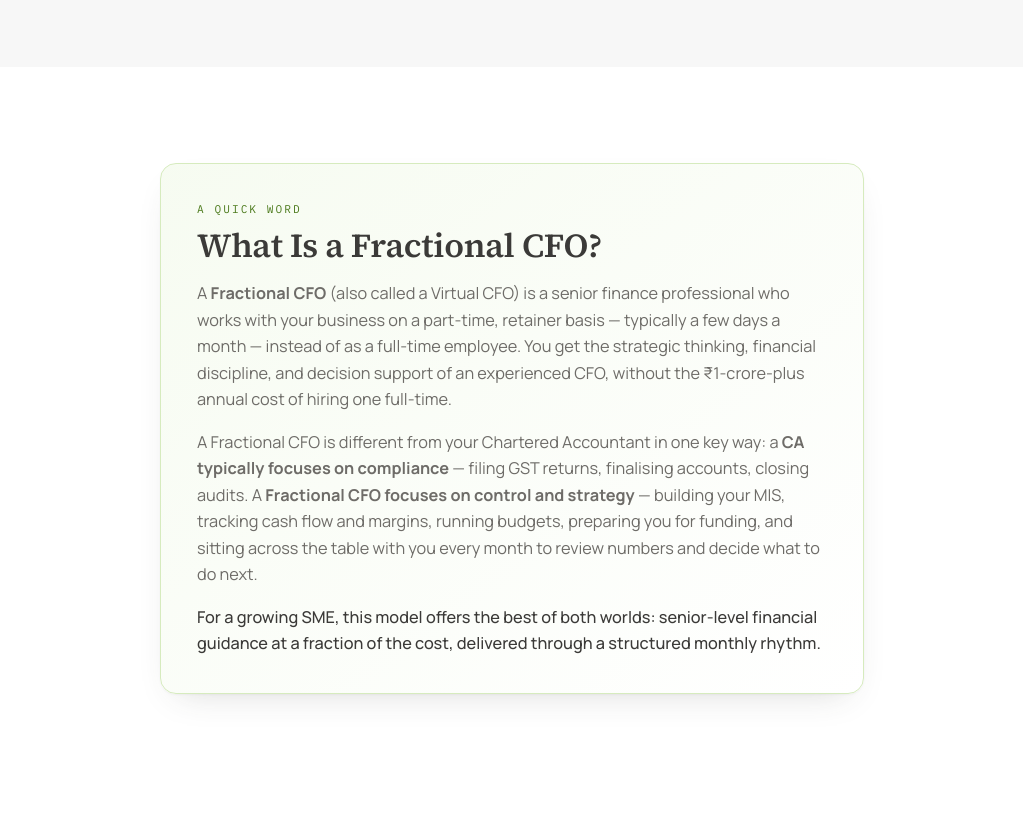
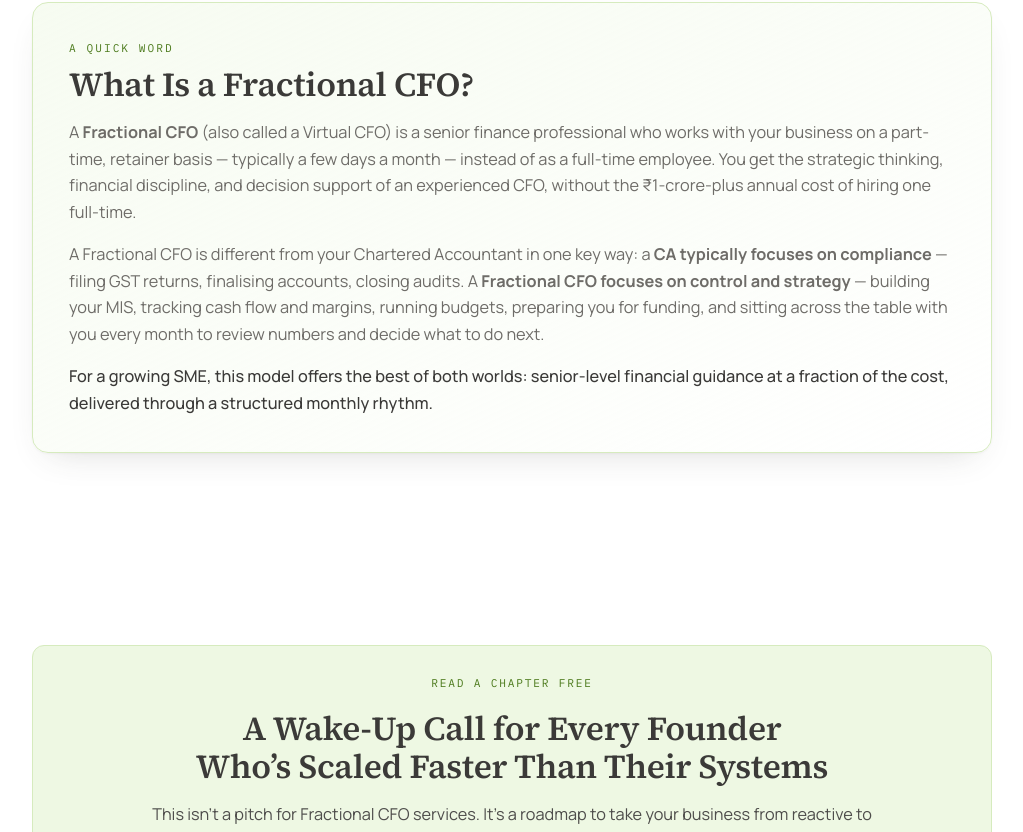
Before and after one commit to PROHIT-CoreTech/finnpulse-site, a Next.js app: page /the-book in a window 1280 px wide. Shown: the part 3048-3880 px from the top of the page, without its empty margins (128-1151 px from the left). Built offline with nearby package versions, Linux system fonts and the light colour scheme.

Commit message:
style: reduce left and right side margins by 50% on book page sections

```diff
--- a/src/app/the-book/page.tsx
+++ b/src/app/the-book/page.tsx
@@ -96,7 +96,7 @@ export default function TheBookPage() {
       </section>
 
       {/* The story */}
-      <Section narrow>
+      <Section containerClassName="max-w-5xl">
         <Reveal>
           <SectionHeading
             eyebrow="The Story"
@@ -190,7 +190,7 @@ export default function TheBookPage() {
       </Section>
 
       {/* What is a Fractional CFO? */}
-      <Section narrow>
+      <Section containerClassName="max-w-5xl">
         <Reveal>
           <div className="rounded-2xl border border-[#D6EBBE] bg-gradient-to-br from-limeSoft/50 to-white p-7 sm:p-9 shadow-card">
             <p className="font-mono text-[0.7rem] uppercase tracking-[0.18em] text-limeInk">A Quick Word</p>
@@ -213,7 +213,7 @@ export default function TheBookPage() {
       </Section>
 
       {/* Read a Chapter Free */}
-      <Section narrow>
+      <Section containerClassName="max-w-5xl">
         <Reveal>
           <Card tone="soft" hover={false} className="text-center">
             <p className="font-mono text-[0.7rem] uppercase tracking-[0.16em] text-limeInk">Read a Chapter Free</p>
--- a/src/components/ui/Section.tsx
+++ b/src/components/ui/Section.tsx
@@ -8,7 +8,7 @@ const tones = {
 };
 
 export default function Section({
-  children, tone = 'white', className = '', narrow = false, id, tight = false,
+  children, tone = 'white', className = '', narrow = false, id, tight = false, containerClassName = '',
 }: {
   children: ReactNode;
   tone?: keyof typeof tones;
@@ -16,10 +16,12 @@ export default function Section({
   narrow?: boolean;
   id?: string;
   tight?: boolean;
+  containerClassName?: string;
 }) {
+  const widthClass = containerClassName || (narrow ? 'max-w-3xl' : 'max-w-wrap');
   return (
     <section id={id} className={`${tones[tone]} ${tight ? 'py-10 sm:py-14' : 'py-16 sm:py-20 lg:py-24'} ${className}`}>
-      <div className={`mx-auto px-5 sm:px-8 ${narrow ? 'max-w-3xl' : 'max-w-wrap'}`}>{children}</div>
+      <div className={`mx-auto px-5 sm:px-8 ${widthClass}`}>{children}</div>
     </section>
   );
 }
```
